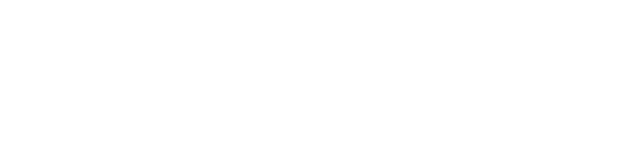
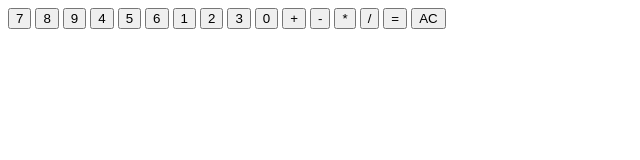
Before and after one commit to lochpeon/odin-calculator, a plain HTML site: page index.html in a window 1280 px wide. Shown: the whole page, without its empty margins (0-640 px from the left). Drawn offline with Linux system fonts and the light colour scheme.

Commit message:
Create buttons for calculator display

```diff
--- a/index.html
+++ b/index.html
@@ -8,6 +8,26 @@
     <script src="./js/javascript.js" defer></script>
 </head>
 <body>
+    <main class="calcBoard">
+        <button class="cell digit">7</button>
+        <button class="cell digit">8</button>
+        <button class="cell digit">9</button>
+        <button class="cell digit">4</button>
+        <button class="cell digit">5</button>
+        <button class="cell digit">6</button>
+        <button class="cell digit">1</button>
+        <button class="cell digit">2</button>
+        <button class="cell digit">3</button>
+        <button class="cell digit">0</button>
 
+        <button class="cell operand">+</button>
+        <button class="cell operand">-</button>
+        <button class="cell operand">*</button>
+        <button class="cell operand">/</button>
+
+        <button class="cell digit">=</button>
+        <button class="cell digit">AC</button>
+
+    </main>
 </body>
 </html>
```
